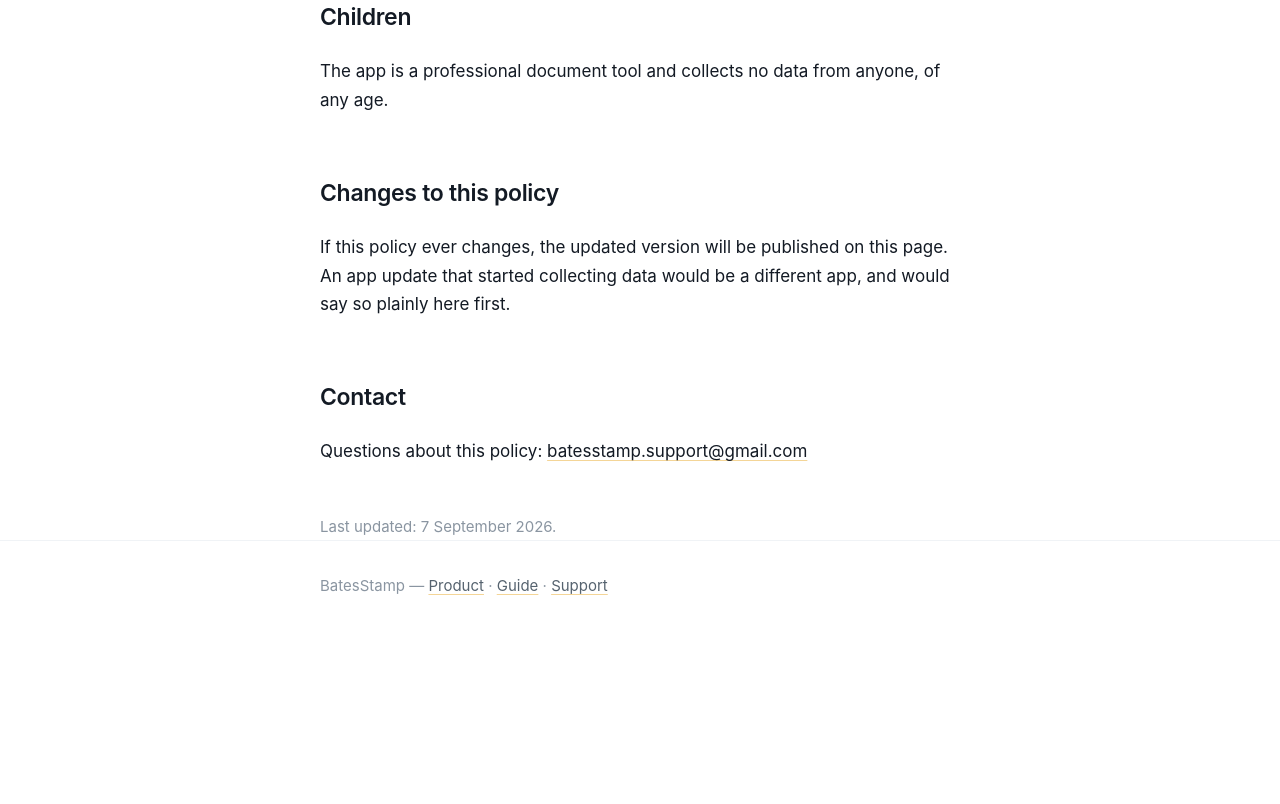
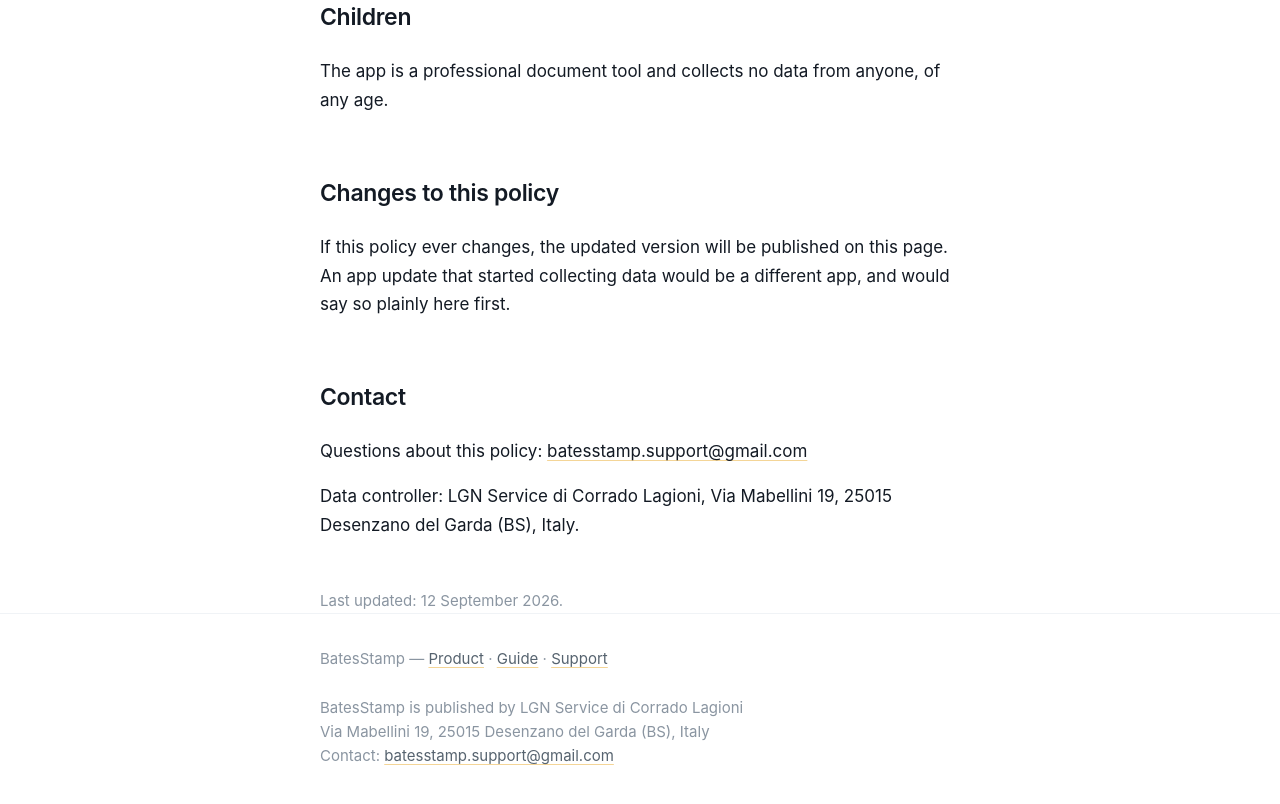
Before and after one commit to francescolagioni/batesstamp, a plain HTML site: page privacy.html in a window 1280 px wide. Shown: the part 1702-2506 px from the top of the page. Before the commit the page ends 2364 px from the top, so only its background shows below. Drawn offline with Linux system fonts and the light colour scheme.

Commit message:
Publish site: 2026-09-12

```diff
--- a/privacy.html
+++ b/privacy.html
@@ -133,8 +133,12 @@
             Questions about this policy:
             <a href="mailto:batesstamp.support@gmail.com">batesstamp.support@gmail.com</a>
         </p>
+        <p>
+            Data controller: LGN Service di Corrado Lagioni, Via Mabellini 19,
+            25015 Desenzano del Garda (BS), Italy.
+        </p>
         <p class="note">
-            Last updated: 7 September 2026.
+            Last updated: 12 September 2026.
         </p>
     </section>
 
@@ -143,6 +147,11 @@
 <footer class="site-footer">
     <div class="wrap">
         <p>BatesStamp — <a href="index.html">Product</a> · <a href="guide.html">Guide</a> · <a href="support.html">Support</a></p>
+        <p class="publisher">
+            BatesStamp is published by LGN Service di Corrado Lagioni<br>
+            Via Mabellini 19, 25015 Desenzano del Garda (BS), Italy<br>
+            Contact: <a href="mailto:batesstamp.support@gmail.com">batesstamp.support@gmail.com</a>
+        </p>
     </div>
 </footer>
 
--- a/style.css
+++ b/style.css
@@ -208,6 +208,12 @@
 .site-footer a { color: var(--text-2); }
 .site-footer p { max-width: none; }
 
+.site-footer .publisher {
+    margin-top: var(--space-3);
+    color: var(--text-3);
+    line-height: 1.6;
+}
+
 /* --- Hero --- */
 
 .hero { margin-bottom: var(--space-6); }
```
Also changed, not shown: guide.html (+5 -0 lines), index.html (+5 -0 lines), support.html (+5 -0 lines).
